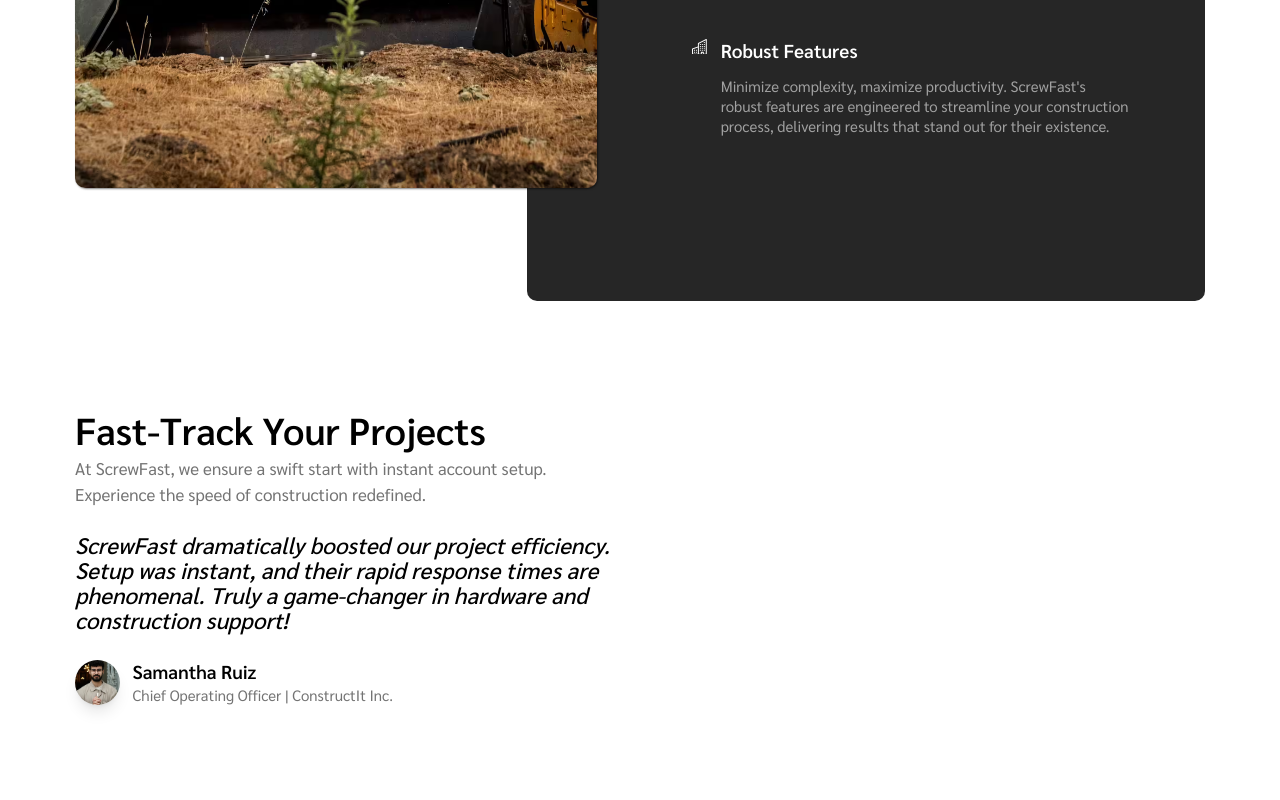
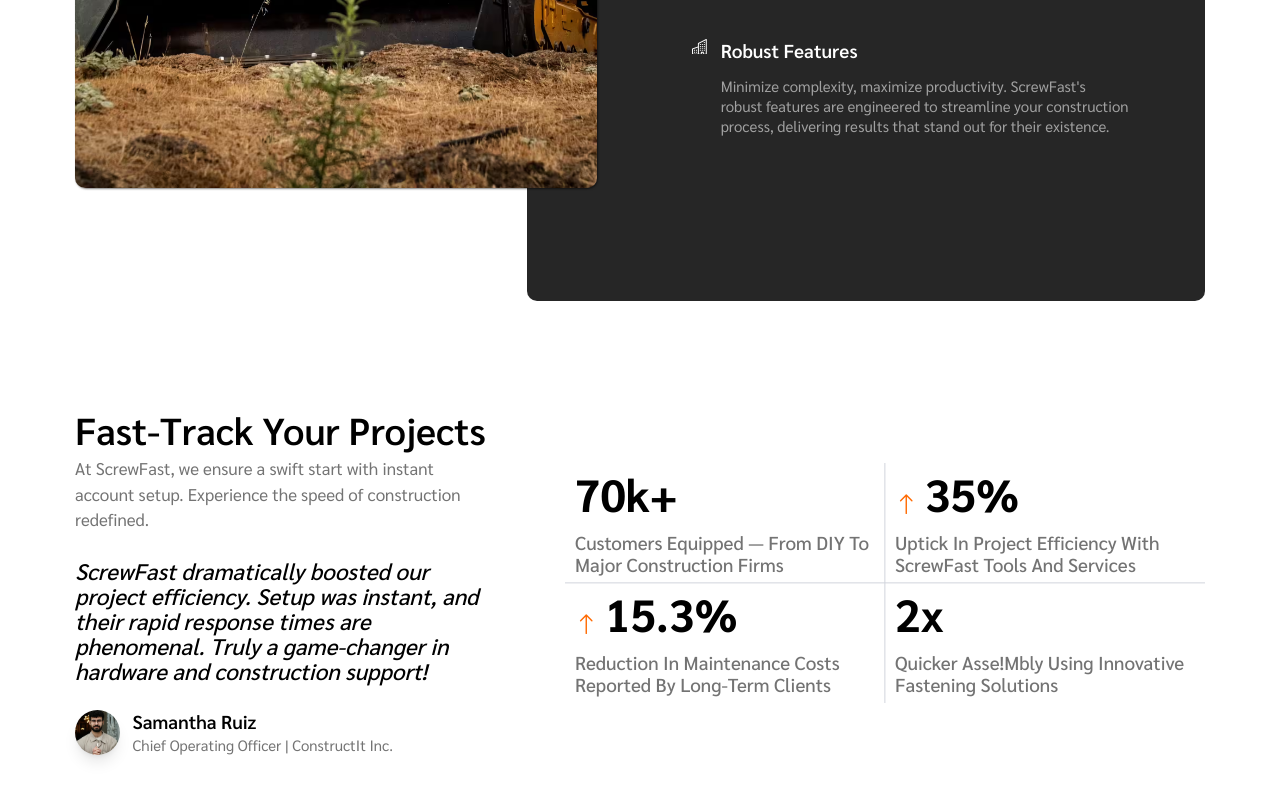
Before and after one commit to Jo-shua09/Screw-Fast_, a Next.js app: page / in a window 1280 px wide. Shown: the part 2786-3586 px from the top of the page. Built offline with nearby package versions, Linux system fonts and the light colour scheme.

Commit message:
Enhance FeatureListTwo component layout and add performance metrics

```diff
--- a/src/components/FeatureListTwo.tsx
+++ b/src/components/FeatureListTwo.tsx
@@ -1,11 +1,12 @@
 import Image from "next/image";
 import personImage from "@/assets/images/features/person.avif";
+import { BsArrowUp } from "react-icons/bs";
 
 export default function FeatureListTwo() {
 	return (
 		<div className="w-full section !mt-20">
-			<div className="flex flex-wrap items-center justify-baseline gap-16 w-full">
-				<div className="md:flex-1 flex flex-col gap-y-10 w-full max-w-5xl">
+			<div className="flex flex-wrap items-center justify-between gap-30 w-full">
+				<div className="md:flex-[2] flex flex-col gap-y-10 w-full max-w-5xl">
 					<div className="!space-y-3">
 						<h1 className="font-semibold text-6xl text-nowrap">Fast-Track Your Projects</h1>
 						<p className="text-[1.7rem] text-neutral-500 !normal-case font-normal">
@@ -34,7 +35,91 @@
 						</div>
 					</div>
 				</div>
-				<div className="w-full md:flex-1"></div>
+
+				<div className="relative !mx-auto h-auto w-full max-w-5xl !py-12 md:h-96">
+					<div className="absolute left-1/2 top-0 hidden h-full w-0.5 -translate-x-1/2 bg-gray-300 md:block"></div>
+
+					<div className="absolute left-0 top-1/2 h-0.5 w-full -translate-y-1/2 bg-gray-300"></div>
+
+					<div className="!mb-12 md:absolute md:left-0 md:top-0 md:!mb-0 md:h-1/2 md:w-1/2 flex flex-col items-center justify-center !p-4">
+						<div className="!space-y-6">
+							<h1 className="text-7xl font-bold">70k+</h1>
+							<p className="text-neutral-500 font-medium normal-case text-3xl">
+								customers equipped — from DIY to major construction firms
+							</p>
+						</div>
+					</div>
+
+					<div className="!mb-12 md:absolute md:right-0 md:top-0 md:!mb-0 md:h-1/2 md:w-1/2 flex flex-col items-center justify-center !p-4">
+						<div className="!space-y-6">
+							<div className="flex items-end gap-3">
+								<BsArrowUp className="text-4xl text-orange-500" />
+								<h1 className="text-7xl font-bold">35%</h1>
+							</div>
+							<p className="text-neutral-500 font-medium normal-case text-3xl">
+								uptick in project efficiency with ScrewFast tools and services
+							</p>
+						</div>
+					</div>
+
+					<div className="!mb-12 md:absolute md:bottom-0 md:left-0 md:!mb-0 md:h-1/2 md:w-1/2 flex flex-col items-center justify-center !p-4">
+						<div className="!space-y-6">
+							<div className="flex items-end gap-3">
+								<BsArrowUp className="text-4xl text-orange-500" />
+								<h1 className="text-7xl font-bold">15.3%</h1>
+							</div>
+							<p className="text-neutral-500 font-medium normal-case text-3xl">
+								reduction in maintenance costs reported by long-term clients
+							</p>
+						</div>
+					</div>
+
+					<div className="md:absolute md:bottom-0 md:right-0 md:h-1/2 md:w-1/2 flex flex-col items-center justify-center !p-4">
+						<div className="!space-y-6">
+							<h1 className="text-7xl font-bold">2x</h1>
+							<p className="text-neutral-500 font-medium normal-case text-3xl">
+								quicker asse!mbly using innovative fastening solutions
+							</p>
+						</div>
+					</div>
+				</div>
+
+				{/* <div className="w-full md:flex-1 grid grid-cols-1 lg:grid-cols-2 !space-y-10 max-w-4xl">
+					<div className="!space-y-6">
+						<h1 className="text-7xl font-bold">70k+</h1>
+						<p className="text-neutral-500 font-medium !normal-case text-3xl">
+							customers equipped — from DIY to major construction firms
+						</p>
+					</div>
+					<hr className="border w-px h-full" />
+					<div className="!space-y-6">
+						<div className="flex items-end gap-3">
+							<BsArrowUp className="text-4xl text-orange-500" />
+							<h1 className="text-7xl font-bold">35%</h1>
+						</div>
+						<p className="text-neutral-500 font-medium !normal-case text-3xl">
+							uptick in project efficiency with ScrewFast tools and services
+						</p>
+					</div>
+					<hr className="border h-px w-full" />
+					<hr className="border h-px w-full" />
+
+					<div className="!space-y-6">
+						<div className="flex items-end gap-3">
+							<BsArrowUp className="text-4xl text-orange-500" />
+							<h1 className="text-7xl font-bold">15.3%</h1>
+						</div>
+						<p className="text-neutral-500 font-medium !normal-case text-3xl">
+							reduction in maintenance costs reported by long-term clients
+						</p>
+					</div>
+					<div className="!space-y-6">
+						<h1 className="text-7xl font-bold">2x</h1>
+						<p className="text-neutral-500 font-medium !normal-case text-3xl">
+							quicker asse!mbly using innovative fastening solutions{" "}
+						</p>
+					</div>
+				</div> */}
 			</div>
 		</div>
 	);
```
